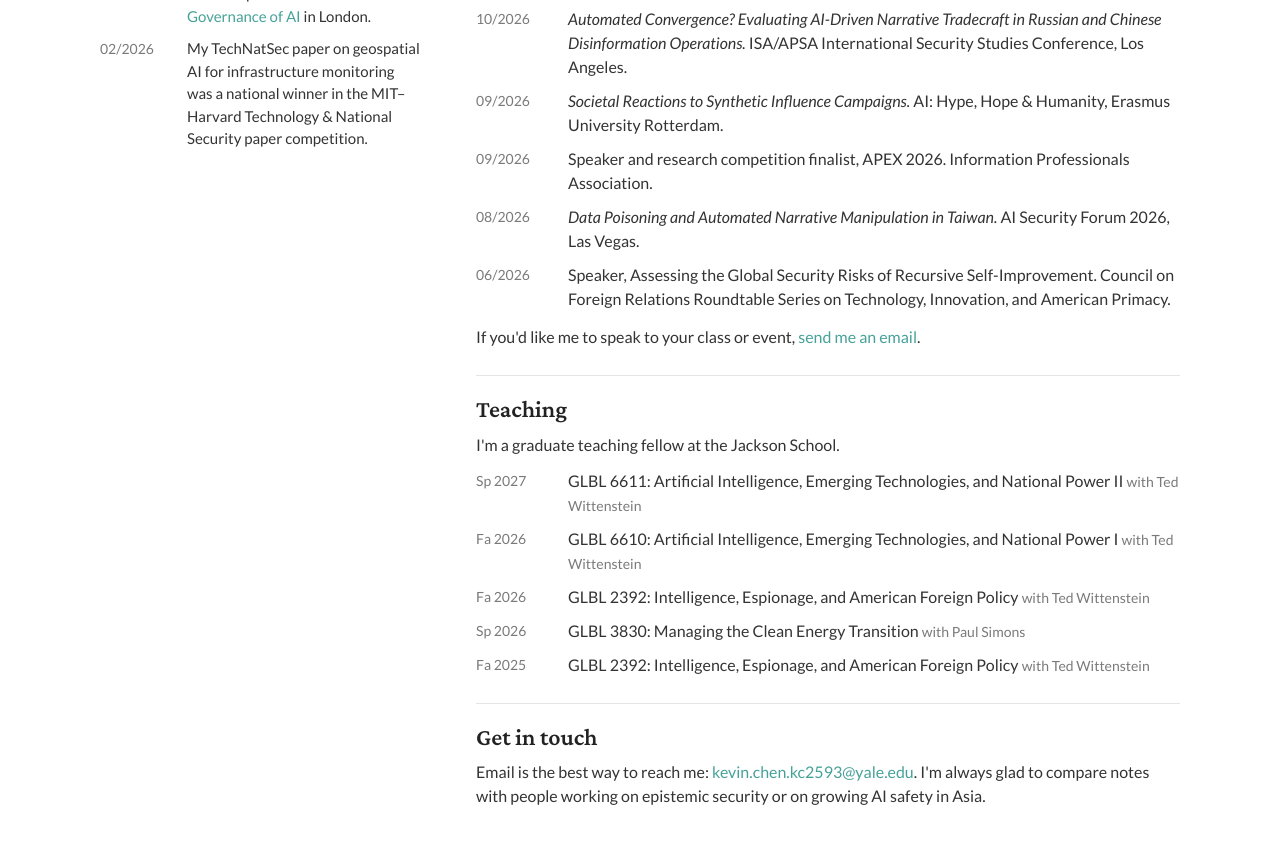
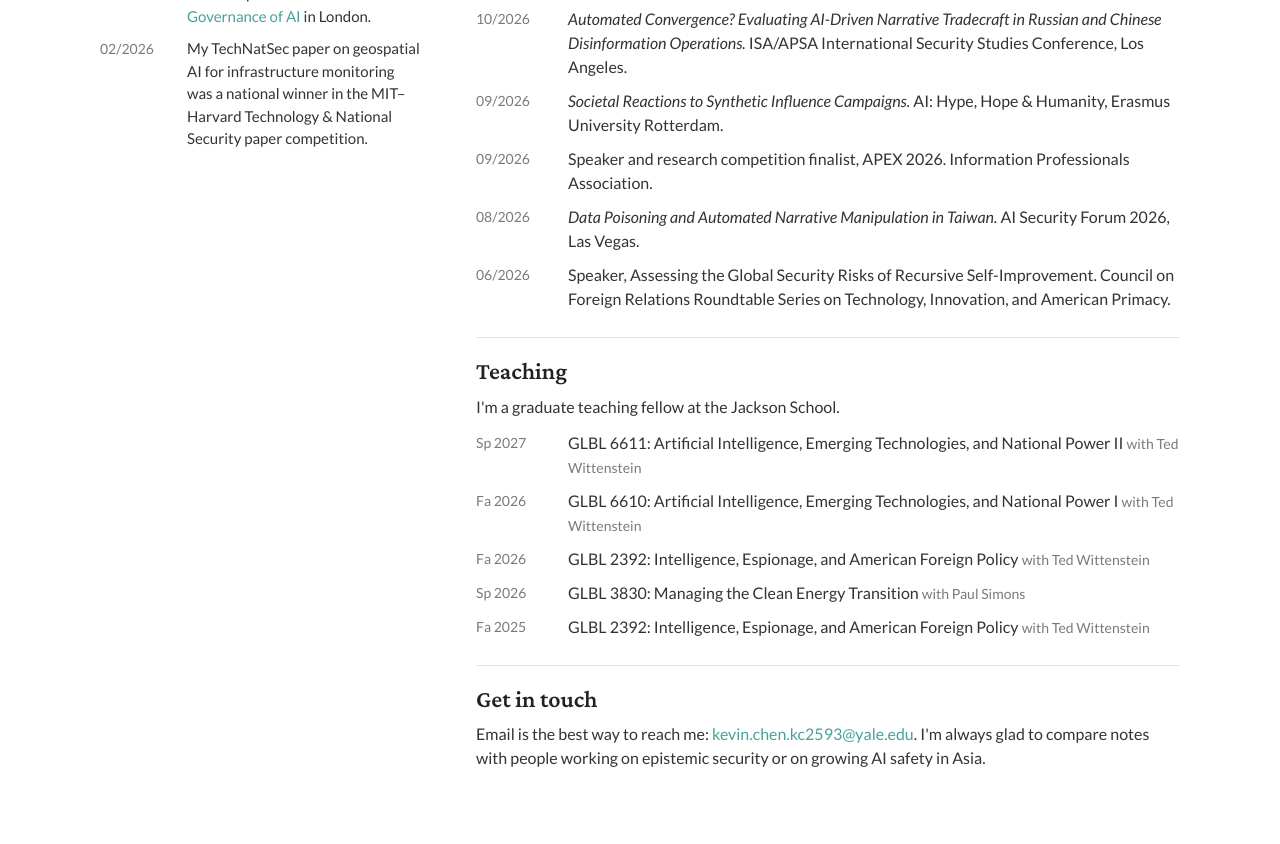
Before and after one commit to mysticallama/mysticallama.github.io, a Jekyll site: the page built from _pages/about.md, in a window 1280 px wide and 900 px high, scrolled down 1367 px. Shown: the top 844 px of the window. Built offline with Jekyll 4.4.1, drawn with Linux system fonts in a browser that asks for light colours.

Commit message:
readme changes

```diff
--- a/_pages/about.md
+++ b/_pages/about.md
@@ -56,8 +56,6 @@ Before graduate school I was a data scientist in the U.S. public sector, working
   <li><span class="when">06/2026</span><span class="what">Speaker, Assessing the Global Security Risks of Recursive Self-Improvement. Council on Foreign Relations Roundtable Series on Technology, Innovation, and American Primacy.</span></li>
 </ul>
 
-<p>If you'd like me to speak to your class or event, <a href="mailto:kevin.chen.kc2593@yale.edu">send me an email</a>.</p>
-
 <hr>
 
 <h3 id="teaching">Teaching</h3>
```
